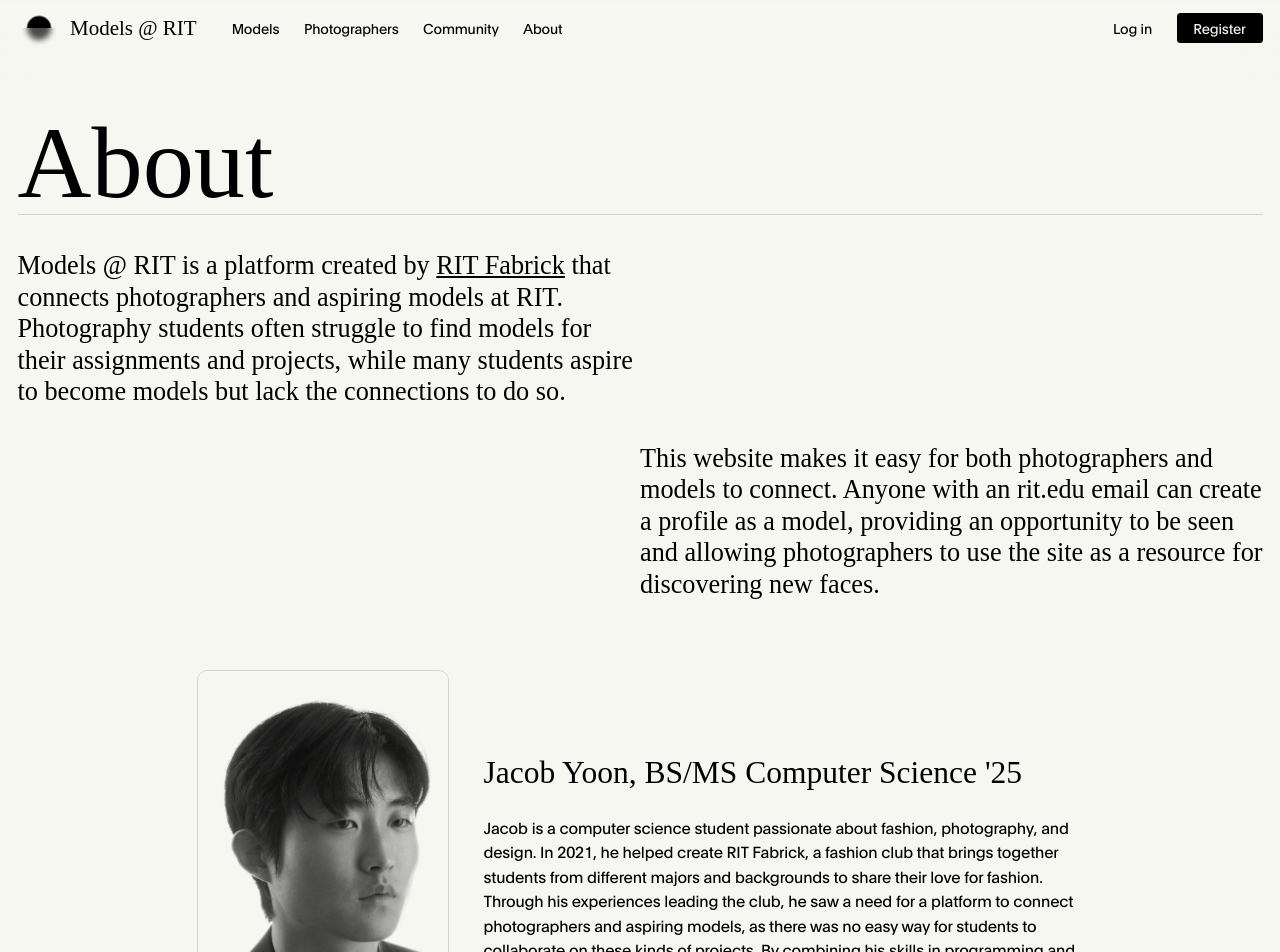
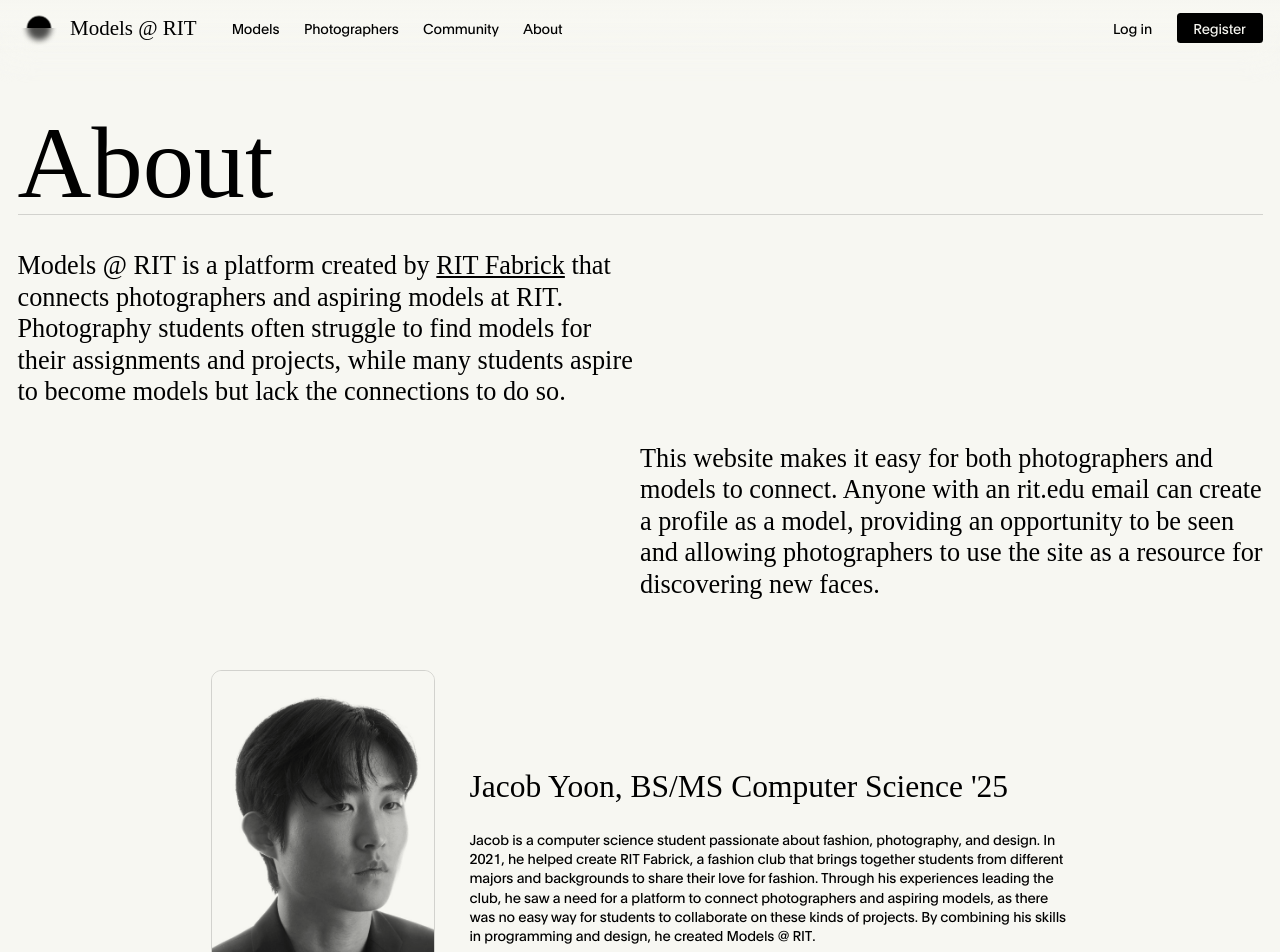
Before and after one commit to jyoon926/modelsatrit, a React (Vite) app: page /about in a window 1280 px wide. Shown: the top 952 px of the page. Built offline with nearby package versions, Linux system fonts and the light colour scheme; no server answers; a web font is replaced by a local one.

Commit message:
Update about page layout

```diff
--- a/src/pages/About.tsx
+++ b/src/pages/About.tsx
@@ -22,10 +22,10 @@
           a resource for discovering new faces.
         </p>
         <div className="py-10 w-full flex flex-col md:flex-row md:items-end justify-center w-full max-w-3/4 gap-10">
-          <img className="w-72 rounded-xl grayscale mix-blend-multiply border" src="images/headshot.jpg" alt="" />
+          <img className="w-64 rounded-xl grayscale mix-blend-multiply border" src="images/headshot.jpg" alt="" />
           <div className="w-full max-w-[600px] flex flex-col gap-7">
             <p className="text-3xl sm:text-4xl font-serif">Jacob Yoon, BS/MS Computer Science '25</p>
-            <p className="text-md sm:text-lg leading-snug">
+            <p className="text-md leading-snug">
               Jacob is a computer science student passionate about fashion, photography, and design. In 2021, he helped
               create <i>RIT Fabrick</i>, a fashion club that brings together students from different majors and
               backgrounds to share their love for fashion. Through his experiences leading the club, he saw a need for a
```
